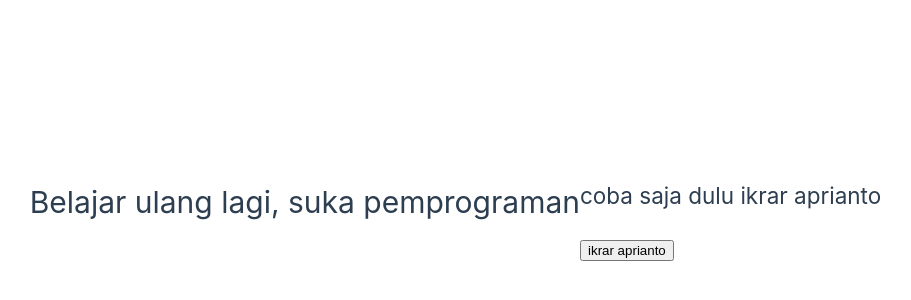
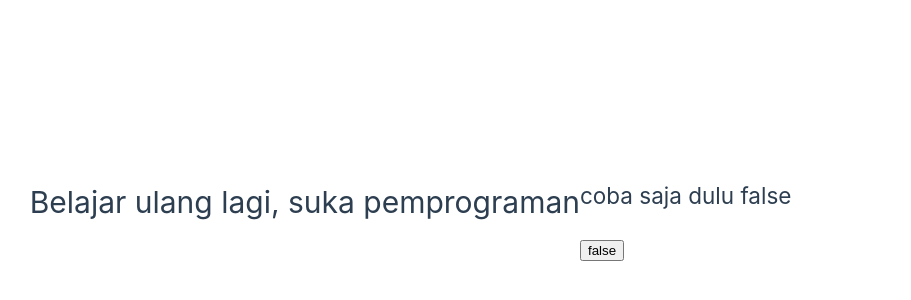
Before and after one commit to ikuratugas/vuehabitfun, a Vue app: page / in a window 1280 px wide. Shown: the part 180-480 px from the top of the page, without its empty margins (60-971 px from the left). Built offline with nearby package versions, Linux system fonts and the light colour scheme.

Commit message:
false true button

```diff
--- a/src/App.vue
+++ b/src/App.vue
@@ -1,10 +1,10 @@
 <script setup>
 import { ref } from 'vue';
 
-  let nama = ref("ikrar aprianto")
+  let nama = ref(false)
 
   function tampil(){
-    nama.value = "berganti lagi"
+    nama.value = !nama.value
   }
 
 </script>
```
